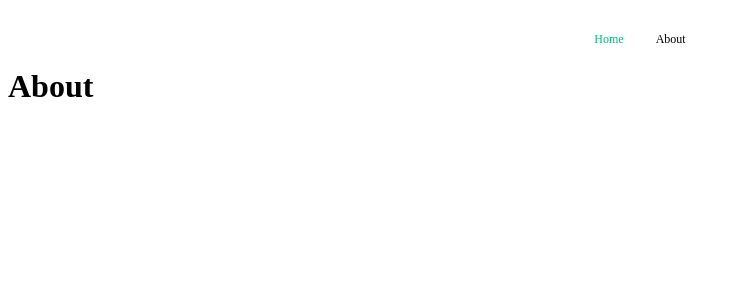
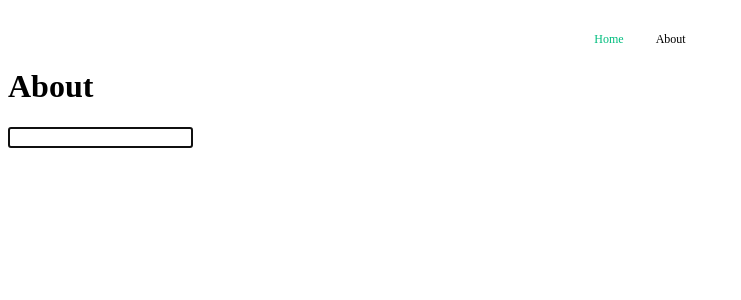
Before and after one commit to nafisahmed42018/vue3-dc, a Vue app: page /about in a window 1280 px wide. Shown: the top 300 px of the page, without its empty margins (0-741 px from the left). Built offline with nearby package versions, Linux system fonts and the light colour scheme.

Commit message:
custom directives

```diff
--- /dev/null
+++ b/src/directives/vAutofocus.js
@@ -0,0 +1,9 @@
+// custom directives
+// naming convention must be as below
+// camelCase
+
+export const vAutofocus = {
+  mounted: (el) => {
+    el.focus()
+  }
+}
--- a/src/views/About.vue
+++ b/src/views/About.vue
@@ -1,9 +1,12 @@
 <template>
   <div class="about">
     <h1>About</h1>
+    <input type="text" v-autofocus />
   </div>
 </template>
 
-<script setup></script>
+<script setup>
+import { vAutofocus } from '@/directives/vAutofocus'
+</script>
 
 <style lang="scss" scoped></style>
--- a/src/views/Home.vue
+++ b/src/views/Home.vue
@@ -10,7 +10,7 @@
     </div>
     <div class="edit">
       <h4>{{ inputLabel }}</h4>
-      <input v-model="counterData.title" type="text" />
+      <input v-model="counterData.title" type="text" v-autofocus />
     </div>
     <p>The number on the counter is {{ oddOrEven }}</p>
   </div>
@@ -32,31 +32,21 @@
       this.counter--
     }
   }
-}
-</script> -->
-
-<!-- Composition API v1 -->
-
-<!-- <script>
-  export default{
-    write everything in setup function
-    setup() {
-      const counter = Vue.ref(0)
-      const increment = () => counter.value++
-      const decrement = () => counter.value--
-      return {
-        counter,
-        increment,
-        decrement
+  directives: {
+    autofocus: {
+      mounted(el) {
+        el.focus()
       }
     }
   }
+}
 </script> -->
 
 <!-- Composition API v2 -->
 
 <script setup>
 import { ref, reactive, computed, watch } from 'vue'
+import { vAutofocus } from '@/directives/vAutofocus'
 
 // reference
 const counter = ref(0)
```
